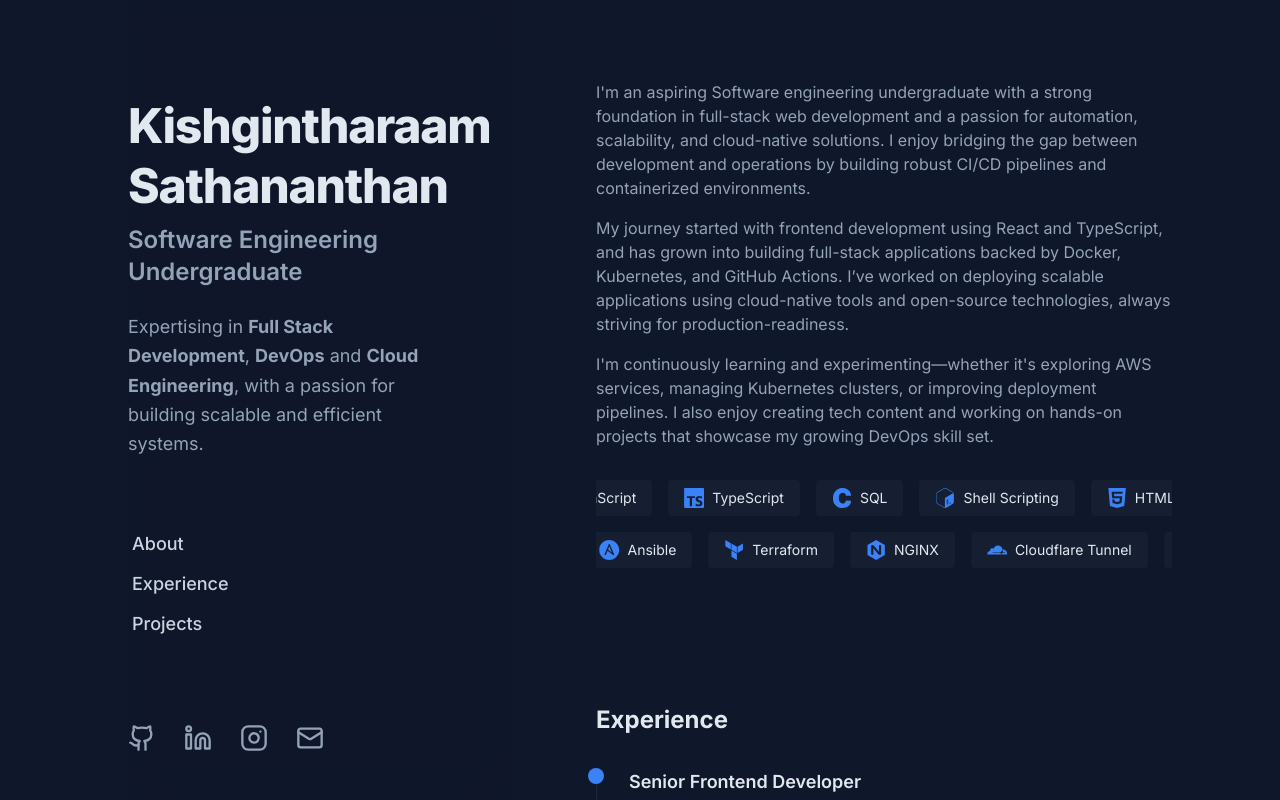
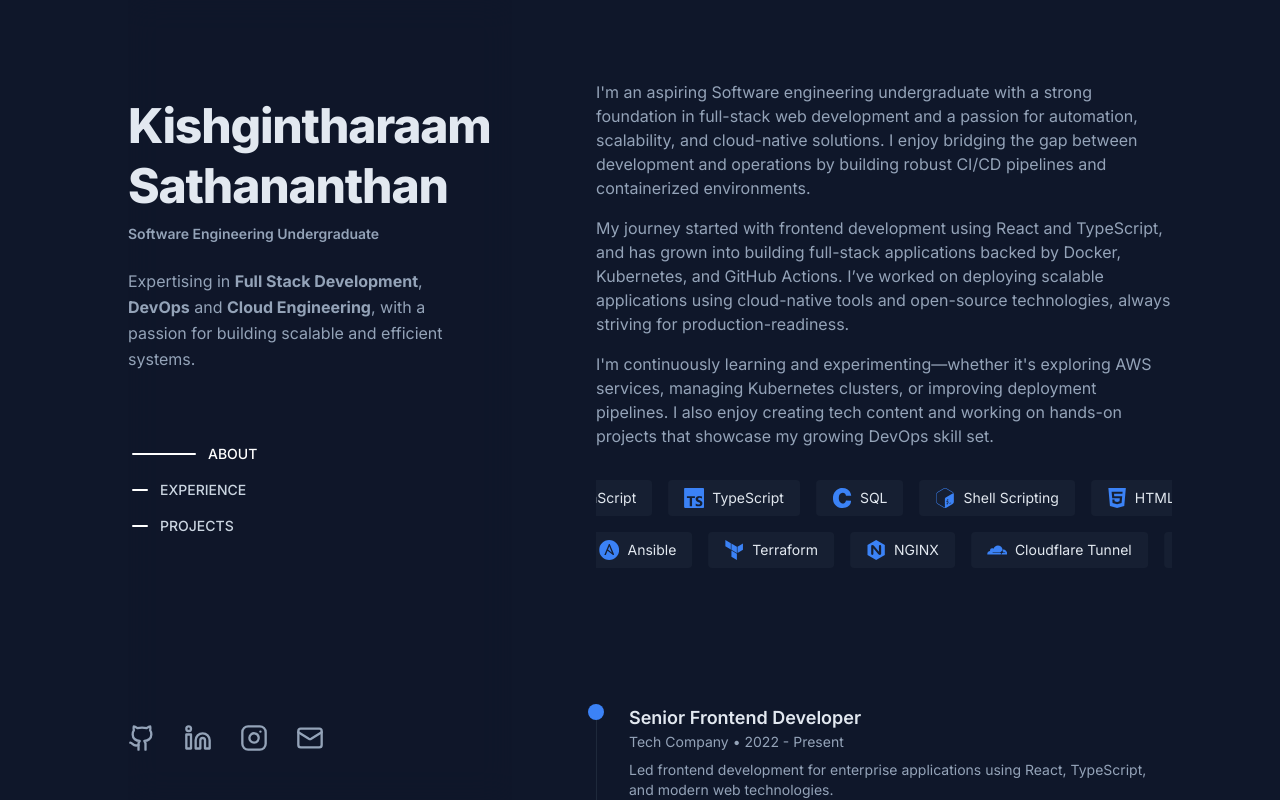
Before and after one commit to kishgi/my-portfolio, a Next.js app: page / in a window 1280 px wide. Shown: the top 800 px of the page. Built offline with nearby package versions, Linux system fonts and the light colour scheme.

Commit message:
Edit: Some UI changes

```diff
--- a/app/globals.css
+++ b/app/globals.css
@@ -1,9 +1,13 @@
+@import url('https://fonts.googleapis.com/css2?family=Poppins:ital,wght@0,100;0,200;0,300;0,400;0,500;0,600;0,700;0,800;0,900;1,100;1,200;1,300;1,400;1,500;1,600;1,700;1,800;1,900&display=swap');
+
 @tailwind base;
 @tailwind components;
 @tailwind utilities;
 
+
 @layer base {
   :root {
+    --font-poppins: 'Poppins';
     --background: 240 10% 3.9%;
     --foreground: 0 0% 98%;
     --card: 240 10% 3.9%;
@@ -56,6 +60,7 @@
   body {
     @apply bg-background text-foreground;
     font-feature-settings: "rlig" 1, "calt" 1;
+    font-family: var(--font-poppins);
   }
 }
 
--- a/app/page.tsx
+++ b/app/page.tsx
@@ -6,7 +6,7 @@ import { Contact } from "@/components/sections/contact";
 
 export default function Home() {
   return (
-    <div className="bg-[#0f172a] text-slate-200 font-sans min-h-screen">
+    <div className="bg-[#0f172a] text-slate-200 font-sans min-h-screen font-poppins">
       <Sidebar />
       <main className="ml-[344px] px-6 py-20 flex justify-center">
         <div className="max-w-xl w-full space-y-32 ml-36">
--- a/components/sections/about.tsx
+++ b/components/sections/about.tsx
@@ -113,7 +113,7 @@ export function About() {
   const row2 = techStack.slice(half);
 
   return (
-    <section id="about" className="scroll-mt-20">
+    <section id="about" className="scroll-mt-24">
       <motion.div
         initial={{ opacity: 0, y: 20 }}
         whileInView={{ opacity: 1, y: 0 }}
--- a/components/sections/experience.tsx
+++ b/components/sections/experience.tsx
@@ -35,7 +35,7 @@ export function Experience() {
         viewport={{ once: true }}
         transition={{ duration: 0.5 }}
       >
-        <h2 className="text-2xl font-bold mb-8">Experience</h2>
+        {/* <h2 className="text-2xl font-bold mb-8">Experience</h2> */}
         <div className="space-y-8">
           {experiences.map((exp, index) => (
             <motion.div
--- a/components/sections/projects.tsx
+++ b/components/sections/projects.tsx
@@ -39,8 +39,8 @@ export function Projects() {
         viewport={{ once: true }}
         transition={{ duration: 0.5 }}
       >
-        <h2 className="text-2xl font-bold mb-8">Projects</h2>
-        <div className="grid gap-8 md:grid-cols-2">
+        {/* <h2 className="text-2xl font-bold mb-8">Projects</h2> */}
+        <div className="flex flex-col gap-8">
           {projects.map((project, index) => (
             <motion.article
               key={index}
--- a/components/sidebar.tsx
+++ b/components/sidebar.tsx
@@ -2,6 +2,7 @@
 
 import { Github, Linkedin, Instagram, Mail } from "lucide-react";
 import Link from "next/link";
+import { useEffect, useState } from "react";
 
 const socialLinks = [
   {
@@ -27,36 +28,78 @@ const socialLinks = [
 ];
 
 const navLinks = [
-  { name: "About", href: "#about" },
-  { name: "Experience", href: "#experience" },
-  { name: "Projects", href: "#projects" },
+  { name: "ABOUT", href: "#about" },
+  { name: "EXPERIENCE", href: "#experience" },
+  { name: "PROJECTS", href: "#projects" },
 ];
 
 export function Sidebar() {
+  const [activeSection, setActiveSection] = useState("");
+
+  useEffect(() => {
+    const sectionIds = navLinks.map((link) => link.href.replace("#", ""));
+    const observer = new IntersectionObserver(
+      (entries) => {
+        entries.forEach((entry) => {
+          if (entry.isIntersecting) {
+            setActiveSection(entry.target.id);
+          }
+        });
+      },
+      { threshold: 0.6 }
+    );
+
+    sectionIds.forEach((id) => {
+      const el = document.getElementById(id);
+      if (el) observer.observe(el);
+    });
+
+    return () => observer.disconnect();
+  }, []);
+
   return (
-<aside className="hidden lg:flex fixed top-1/2 left-2/5 -translate-x-full -translate-y-1/2
-                 w-96 py-10 bg-slate-900/80 backdrop-blur-lg z-50 flex-col justify-between
-                 h-full">
-      {/* Top: Centered content */}
+    <aside className="hidden lg:flex fixed top-1/2 left-2/5 -translate-x-full -translate-y-1/2 w-96 py-10 bg-slate-900/80 backdrop-blur-lg z-50 flex-col justify-between h-full">
+      {/* Top */}
       <div className="flex flex-col items-start flex-1 mt-14">
-        <h1 className="text-5xl font-extrabold mb-2 tracking-tight leading-tight">Kishgintharaam Sathananthan</h1>
-        <h2 className="text-2xl font-semibold text-slate-400 mb-6">Software Engineering Undergraduate</h2>
-        <p className="mb-10 text-slate-400 max-w-xs text-lg leading-relaxed">
-          Expertising in <b>Full Stack Development</b>, <b>DevOps</b> and <b>Cloud Engineering</b>, with a passion for building scalable and efficient systems.
+        <h1 className="text-5xl font-extrabold mb-2 tracking-tight leading-tight">
+          Kishgintharaam Sathananthan
+        </h1>
+        <h2 className="text-sm font-semibold text-slate-400 mb-6">
+          Software Engineering Undergraduate
+        </h2>
+        <p className="mb-10 text-slate-400 max-w-xs text-md leading-relaxed">
+          Expertising in <b>Full Stack Development</b>, <b>DevOps</b> and{" "}
+          <b>Cloud Engineering</b>, with a passion for building scalable and
+          efficient systems.
         </p>
-        <nav className="w-full space-y-3 mt-8">
-          {navLinks.map((link) => (
+
+        {/* Navigation */}
+        <nav className="w-full mt-8 space-y-4">
+  {navLinks.map((link) => {
+    const isActive = activeSection === link.href.replace("#", "");
+    return (
       <Link
         key={link.name}
         href={link.href}
-              className="block text-lg font-medium text-slate-300 hover:text-white transition-colors px-1"
+        className={`
+          relative flex items-center gap-3 text-sm font-medium px-1 transition-all duration-300
+          ${isActive ? "text-white" : "text-slate-300 hover:text-white"}
+          before:block before:h-[2px] before:bg-white before:transition-all before:duration-300
+          before:rounded-full
+          ${isActive ? "before:w-16" : "before:w-4"}
+        `}
       >
         {link.name}
       </Link>
-          ))}
+    );
+  })}
 </nav>
+
+
+
       </div>
-      {/* Bottom: Social icons */}
+
+      {/* Bottom: Social */}
       <div className="flex items-center gap-7 pb-2">
         {socialLinks.map((link) => (
           <a
```
Lines whose indentation alone changed are shown as unchanged.
